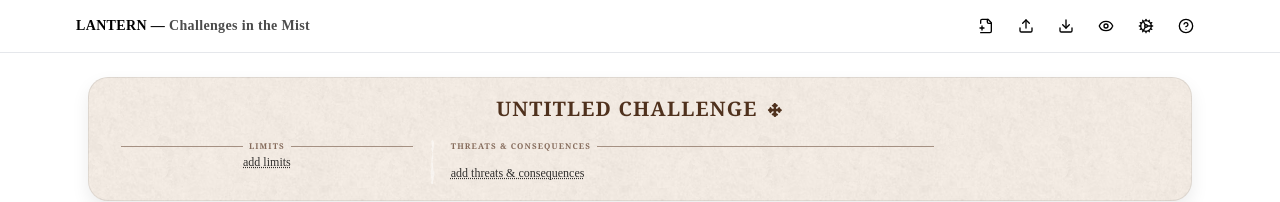
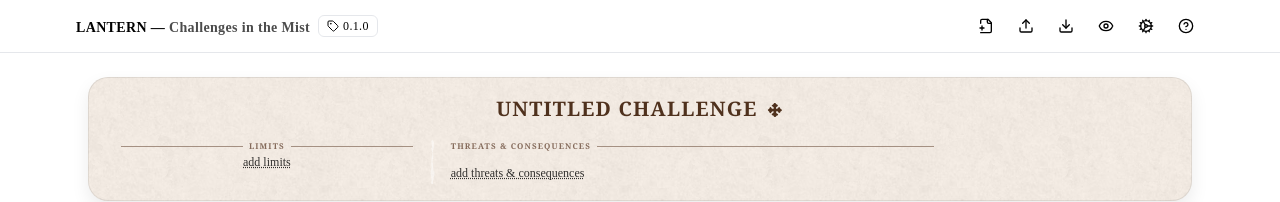
Before and after one commit to 4rtamis/challenges-in-the-mist, a React (Vite) app: page / in a window 1280 px wide. Shown: the top 202 px of the page. Built offline with nearby package versions, Linux system fonts and the light colour scheme; a web font is replaced by a local one.

Commit message:
feat: add version number

```diff
--- a/package.json
+++ b/package.json
@@ -1,7 +1,7 @@
 {
     "name": "challenges-in-the-mist",
     "private": true,
-    "version": "0.0.0",
+    "version": "0.1.0",
     "type": "module",
     "scripts": {
         "dev": "vite",
--- a/src/ui/AppTopBar.tsx
+++ b/src/ui/AppTopBar.tsx
@@ -1,5 +1,14 @@
+import { Badge } from '@/components/ui/badge'
 import { Button } from '@/components/ui/button'
-import { Cog, Download, Eye, FilePlus2, HelpCircle, Upload } from 'lucide-react'
+import {
+    Cog,
+    Download,
+    Eye,
+    FilePlus2,
+    HelpCircle,
+    TagIcon,
+    Upload,
+} from 'lucide-react'
 import { useState } from 'react'
 import { toast } from 'sonner'
 import ExportDialog from './ExportDialog'
@@ -22,6 +31,10 @@ export default function AppTopBar() {
                         <span className="opacity-70">
                             Challenges in the Mist
                         </span>
+                        <Badge variant="outline" className="ml-2">
+                            <TagIcon />
+                            0.1.0
+                        </Badge>
                     </div>
                 </div>
 
```
